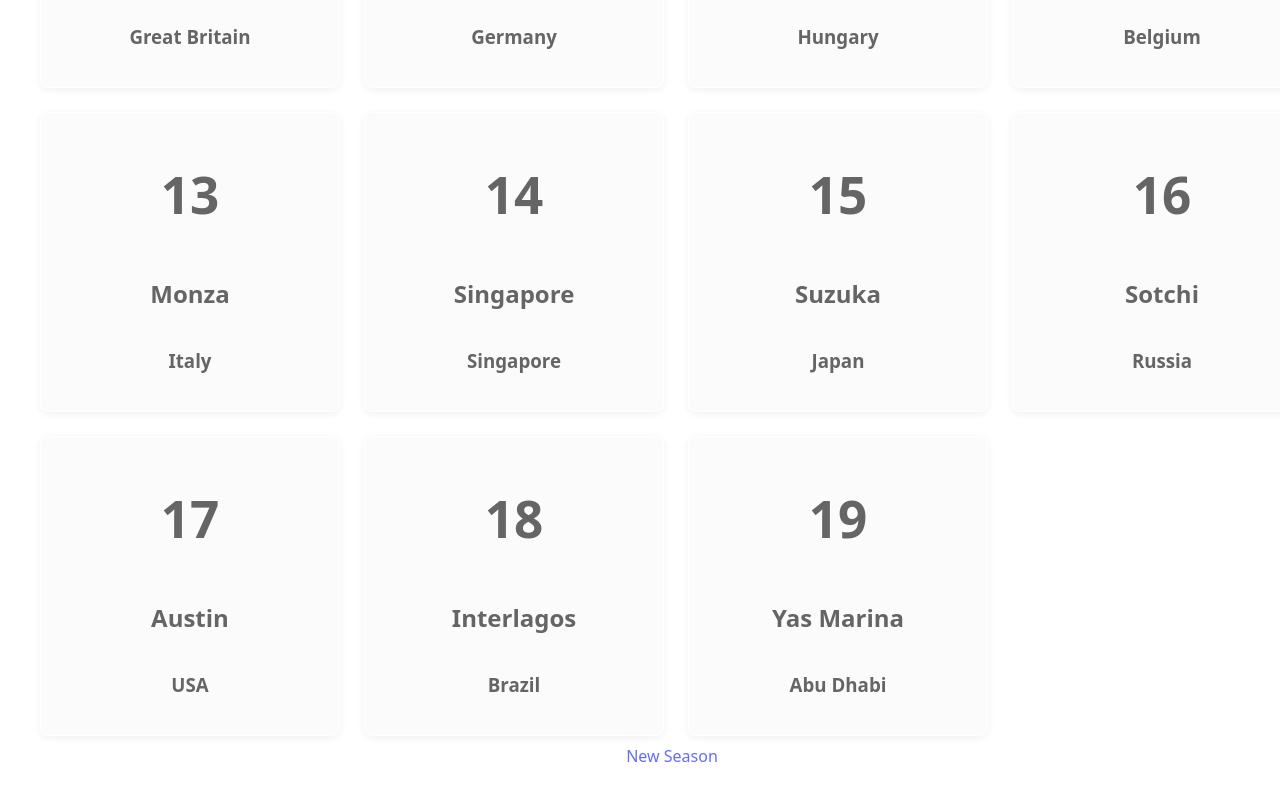
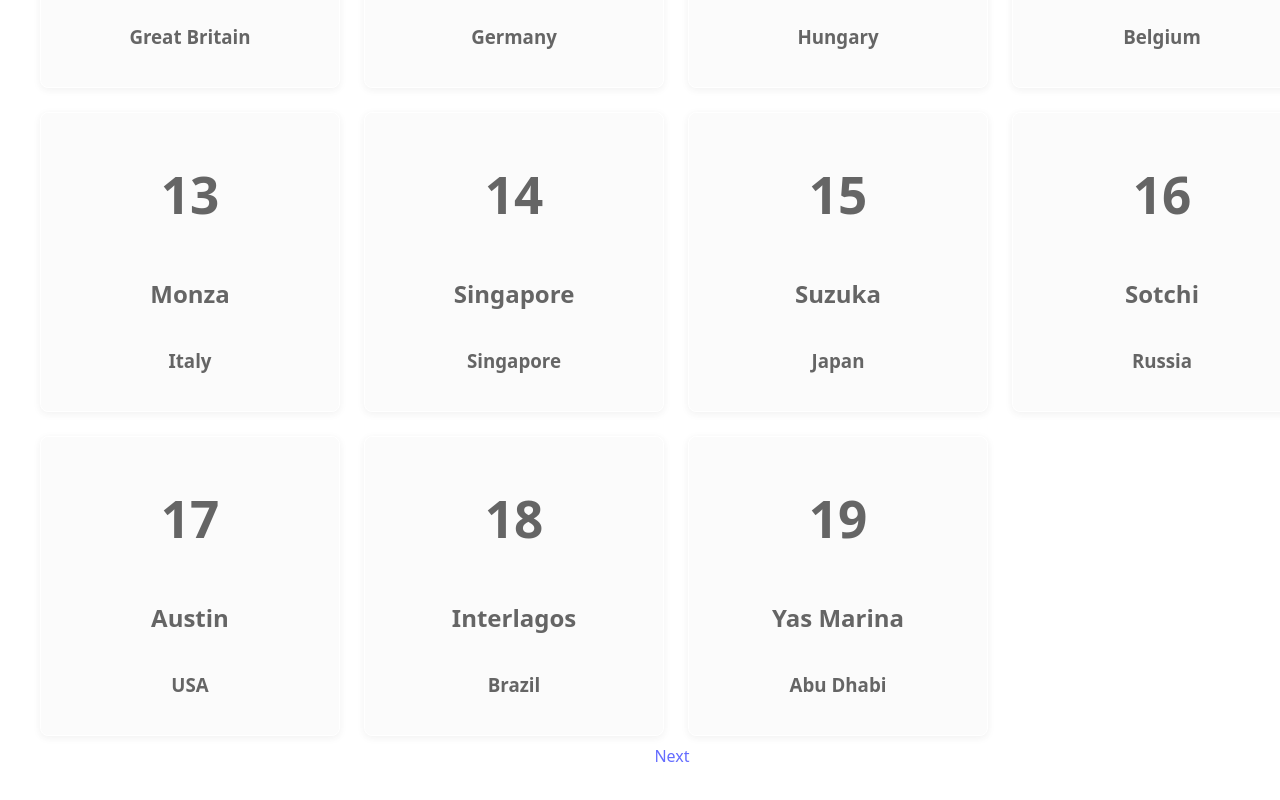
Before and after one commit to therobhe/f1-game-point-manager, a React (Vite) app: page /custom-calendar in a window 1280 px wide. Shown: the part 1092-1892 px from the top of the page. Built offline with nearby package versions, Linux system fonts and the light colour scheme.

Commit message:
refactor: improve JSX formatting and clean up unused imports in components

```diff
--- a/src/components/ui/cards/TrackCard.tsx
+++ b/src/components/ui/cards/TrackCard.tsx
@@ -22,15 +22,13 @@ const Card = styled.button`
 `;
 
 export const TrackCard: React.FC<Track> = ({ id, name, nationality }) => {
-	const { raceCalendar, addSingleRaceToRaceCalendar } = useSeasonContext();
-
-	console.log('raceCalendar', raceCalendar);
+	const { addSingleRaceToRaceCalendar } = useSeasonContext();
 
 	return (
-		<Card onClick={ () => addSingleRaceToRaceCalendar({ id, name, nationality }) }>
-			<h1>{ id }</h1>
-			<h2>{ name }</h2>
-			<h3>{ nationality }</h3>
+		<Card onClick={() => addSingleRaceToRaceCalendar({ id, name, nationality })}>
+			<h1>{id}</h1>
+			<h2>{name}</h2>
+			<h3>{nationality}</h3>
 		</Card>
 	);
 };
--- a/src/pages/ConfigCalendar.tsx
+++ b/src/pages/ConfigCalendar.tsx
@@ -7,7 +7,6 @@ import { useNavigate } from 'react-router-dom';
 export const ConfigCalendar: React.FC = () => {
 	const { setRaceCalendar } = useSeasonContext();
 	const navigate = useNavigate();
-
 	/**
 	 * Selects the full 2014 season by setting the race calendar to the predefined `tracks` array
 	 * and navigates the user to the points system page.
@@ -28,8 +27,8 @@ export const ConfigCalendar: React.FC = () => {
 		<>
 			<BackButton />
 			<h1>Config Calendar</h1>
-			<button onClick={ selectFullSeasonAndGoToPointsystem }>Full 2014 Season</button>
-			<button onClick={ goToCalendarCreationScreen }>Custom Calendar</button>
+			<button onClick={selectFullSeasonAndGoToPointsystem}>Full 2014 Season</button>
+			<button onClick={goToCalendarCreationScreen}>Custom Calendar</button>
 		</>
 	);
 };
--- a/src/pages/ConfigPointsystem.tsx
+++ b/src/pages/ConfigPointsystem.tsx
@@ -1,7 +1,11 @@
-import React from "react";
+import React from 'react';
+import { BackButton } from '../components/ui/buttons/BackButton.tsx';
 
 export const ConfigPointsystem: React.FC = () => {
-    return (
-        <h1>Config Points</h1>
-    )
-}
+	return (
+		<>
+			<BackButton />
+			<h1>Config Points</h1>
+		</>
+	);
+};
--- a/src/pages/CustomCalendarConfig.tsx
+++ b/src/pages/CustomCalendarConfig.tsx
@@ -1,9 +1,9 @@
 import React from 'react';
+import { Link } from 'react-router-dom';
+import styled from 'styled-components';
 import { BackButton } from '../components/ui/buttons/BackButton.tsx';
+import { TrackCard } from '../components/ui/cards/TrackCard.tsx';
 import { tracks } from '../utils/data.ts';
-import { TrackCard } from '../components/ui/cards/TrackCard.tsx';
-import styled from 'styled-components';
-import { Link } from 'react-router-dom';
 
 const TrackCardGrid = styled.div`
     display: grid;
@@ -17,18 +17,20 @@ const TrackCardGrid = styled.div`
 `;
 
 export const CustomCalendarConfig: React.FC = () => {
-	// import all tracks from the data -> loop through them and render a <TrackCard> for each Track
+
 	return (
 		<>
+			{/*Todo: introduce reset calendar button*/}
+			{/*Todo: introduce current calendar display*/}
 			<BackButton />
 			<h1>Custom Calendar Config</h1>
 			<span>Click on the cards to add a track to the calendar. You do not have to use all the tracks (we all know the perfect amount of races is 16)</span>
 			<TrackCardGrid>
-				{ tracks.map(track =>
-					<TrackCard key={ track.id } id={ track.id } name={ track.name } nationality={ track.nationality } />
-				) }
+				{tracks.map(track =>
+					<TrackCard key={track.id} id={track.id} name={track.name} nationality={track.nationality} />
+				)}
 			</TrackCardGrid>
-			<Link to="/points">New Season</Link>
+			<Link to="/points">Next</Link>
 		</>
 	);
 };
```
Also changed, not shown: src/pages/MainMenu.tsx (+0 -8 lines).
